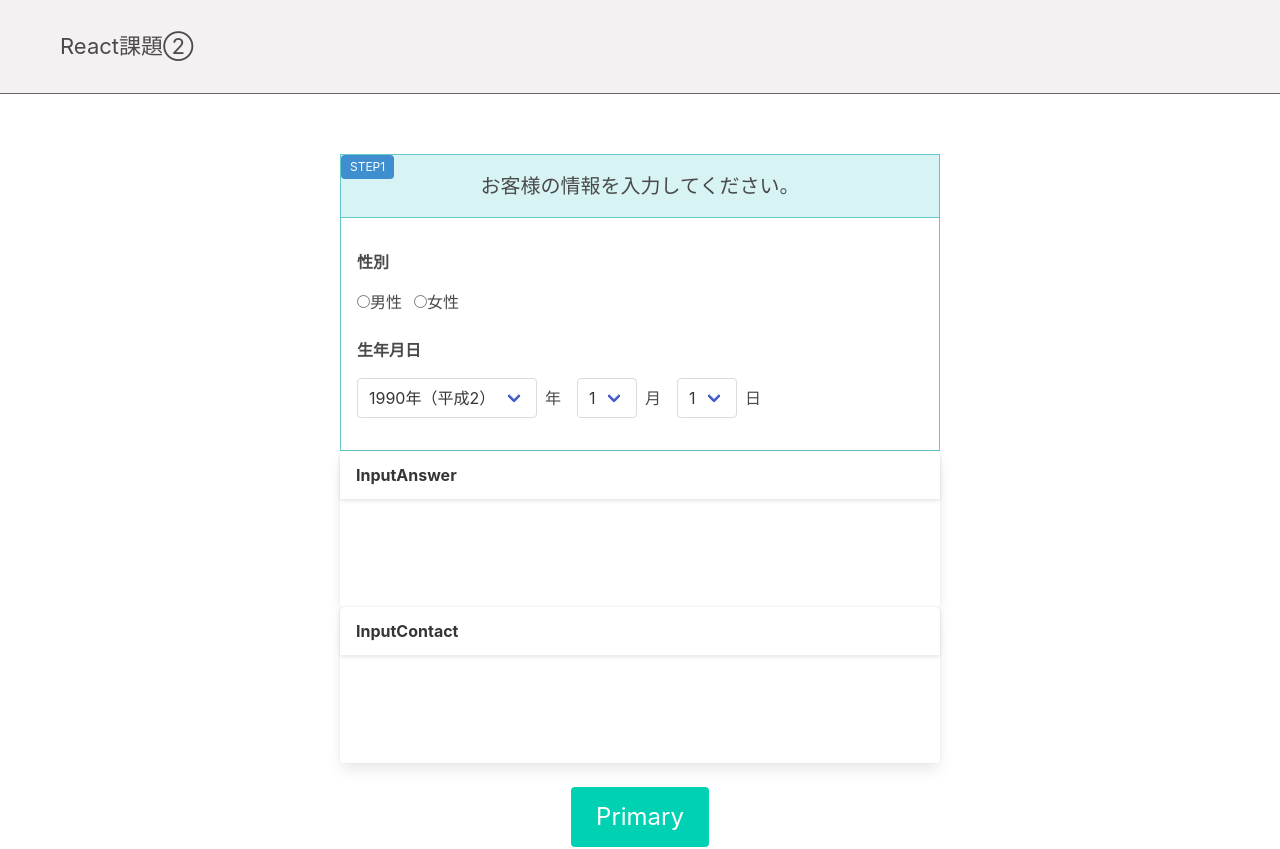
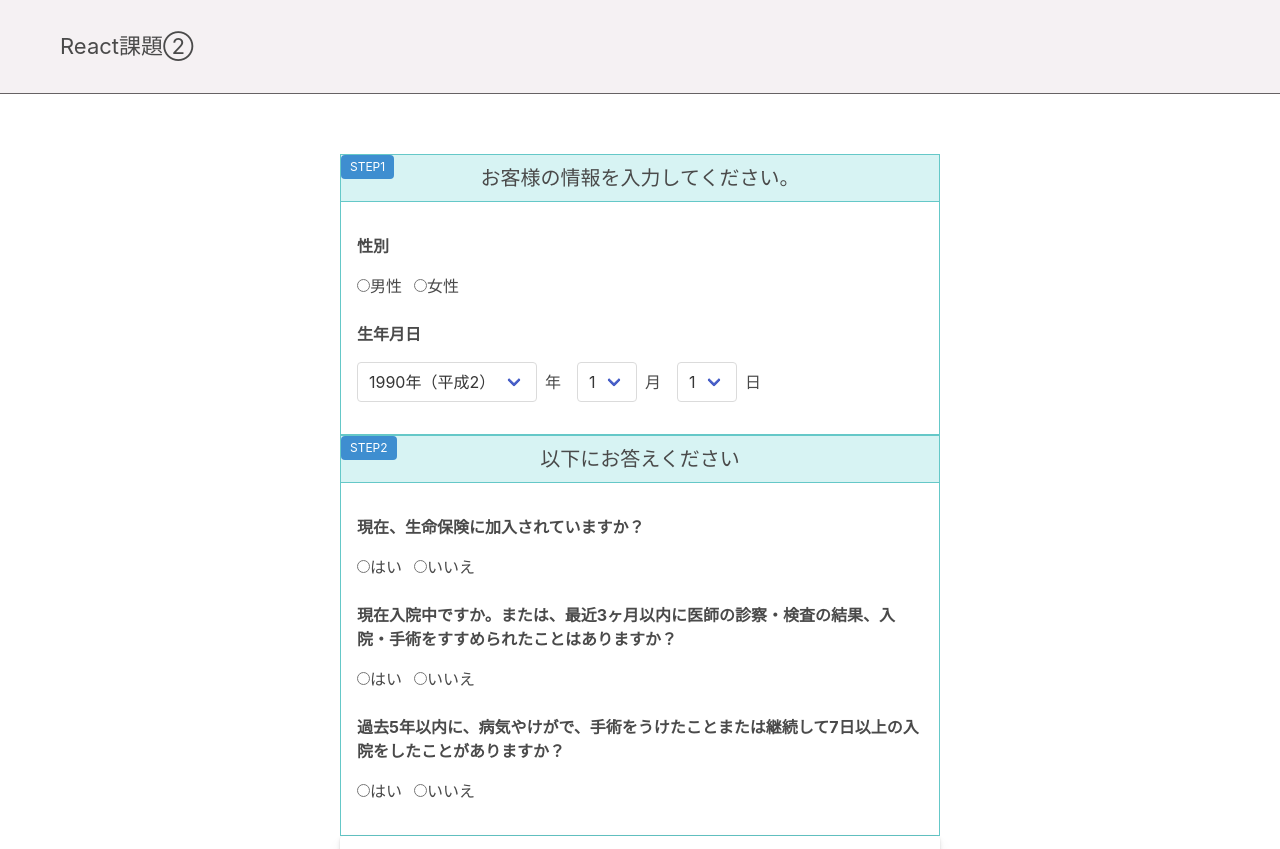
Before and after one commit to yutashimizu0612/bt-react2, a React (Create React App) app: page / in a window 1280 px wide. Shown: the top 849 px of the page. Built offline with nearby package versions, Linux system fonts and the light colour scheme.

Commit message:
classをclassNameに修正/質問画面の見た目

```diff
--- a/src/App.js
+++ b/src/App.js
@@ -15,7 +15,7 @@ class App extends Component {
           <InputCustomerInfo />
           <InputAnswer />
           <InputContact />
-          <div class="buttons has-addons is-centered mt-5">
+          <div className="buttons has-addons is-centered mt-5">
             <PrimaryButton />
           </div>
         </div>
--- a/src/components/InputAnswer.js
+++ b/src/components/InputAnswer.js
@@ -2,12 +2,45 @@ import React from 'react';
 
 function InputAnswer() {
   return (
-    <div class="card">
-      <header class="card-header">
-        <p class="card-header-title">InputAnswer</p>
-      </header>
-      <div class="card-content">
-        <div class="content"></div>
+    <div className="form-box">
+      <div className="form-box__header">
+        <span className="tag is-info form-box__tag">STEP2</span>
+        <p className="is-size-5 has-text-centered">以下にお答えください</p>
+      </div>
+      <div className="form-box__content">
+        <dl>
+          <dt>現在、生命保険に加入されていますか？</dt>
+          <dd>
+            <input type="radio" name="question1" id="question1Yes" />
+            <label htmlFor="question1Yes" className="mr-3">
+              はい
+            </label>
+            <input type="radio" name="question1" id="question1No" />
+            <label htmlFor="question1No">いいえ</label>
+          </dd>
+          <dt className="mt-5">
+            現在入院中ですか。または、最近3ヶ月以内に医師の診察・検査の結果、入院・手術をすすめられたことはありますか？
+          </dt>
+          <dd>
+            <input type="radio" name="healthState" id="question2Yes" />
+            <label htmlFor="question2Yes" className="mr-3">
+              はい
+            </label>
+            <input type="radio" name="healthState" id="question2No" />
+            <label htmlFor="question2No">いいえ</label>
+          </dd>
+          <dt className="mt-5">
+            過去5年以内に、病気やけがで、手術をうけたことまたは継続して7日以上の入院をしたことがありますか？
+          </dt>
+          <dd>
+            <input type="radio" name="hospitalization" id="question3Yes" />
+            <label htmlFor="question3Yes" className="mr-3">
+              はい
+            </label>
+            <input type="radio" name="hospitalization" id="question3No" />
+            <label htmlFor="question3No">いいえ</label>
+          </dd>
+        </dl>
       </div>
     </div>
   );
--- a/src/components/InputContact.js
+++ b/src/components/InputContact.js
@@ -2,12 +2,12 @@ import React from 'react';
 
 function InputContact() {
   return (
-    <div class="card">
-      <header class="card-header">
-        <p class="card-header-title">InputContact</p>
+    <div className="card">
+      <header className="card-header">
+        <p className="card-header-title">InputContact</p>
       </header>
-      <div class="card-content">
-        <div class="content"></div>
+      <div className="card-content">
+        <div className="content"></div>
       </div>
     </div>
   );
--- a/src/components/PrimaryButton.js
+++ b/src/components/PrimaryButton.js
@@ -1,7 +1,7 @@
 import React from 'react';
 
 function primaryButton() {
-  return <button class="button is-primary is-large">Primary</button>;
+  return <button className="button is-primary is-large">Primary</button>;
 }
 
 export default primaryButton;
--- a/src/index.css
+++ b/src/index.css
@@ -22,7 +22,7 @@ form-box
 .form-box__header {
   background: #d7f3f3;
   border-bottom: 1px solid #65c8c8;
-  padding: 16px 0;
+  padding: 8px 0;
   position: relative;
 }
 
```
